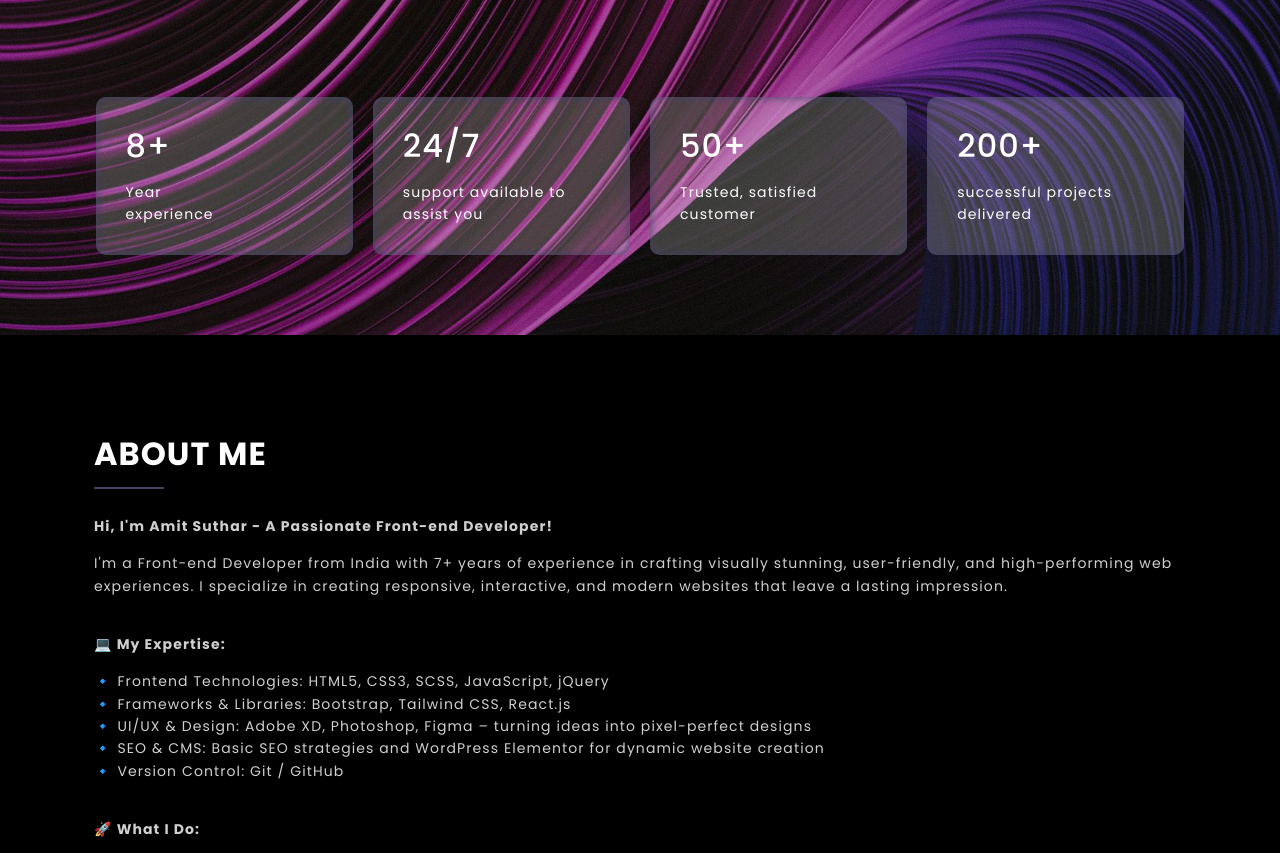
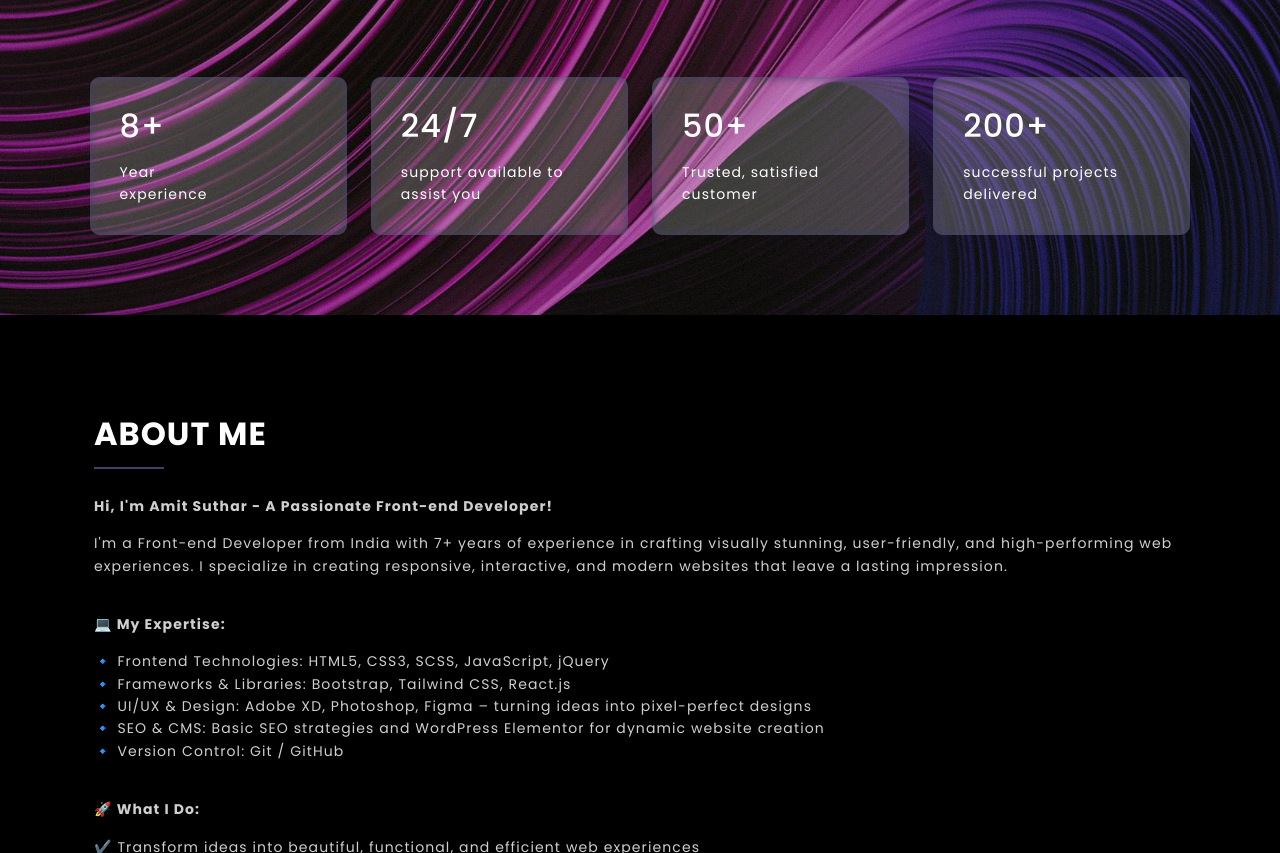
Before and after one commit to AmitsutharBKN/iamitech, a React app: page / in a window 1280 px wide. Shown: the part 618-1471 px from the top of the page. Built offline with nearby package versions, Linux system fonts and the light colour scheme; a web font is replaced by a local one.

Commit message:
12-03-2025-changes

```diff
--- a/src/components/moreInfo/moreInfo.scss
+++ b/src/components/moreInfo/moreInfo.scss
@@ -2,7 +2,7 @@
 
 .homeBlock-section {
 	@include comman;
-	padding: 100px 0px 0px;
+	padding: 80px 0px 0px;
 	}
 
 .homeBlock-section>.container {
```
Also changed, not shown: src/assets/css/main.css, src/components/moreInfo/moreInfo.css, src/components/moreInfo/moreInfo.js (line endings or trailing spaces), 1 other file.
